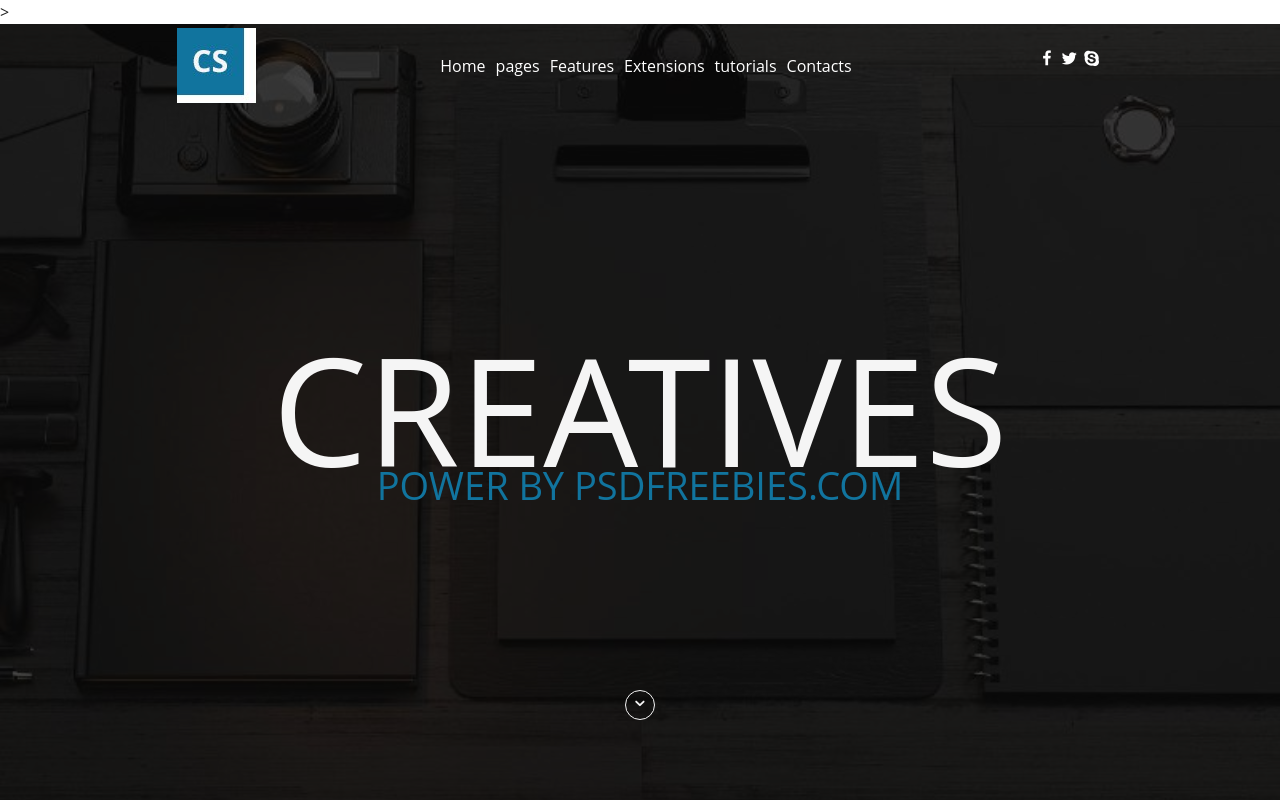
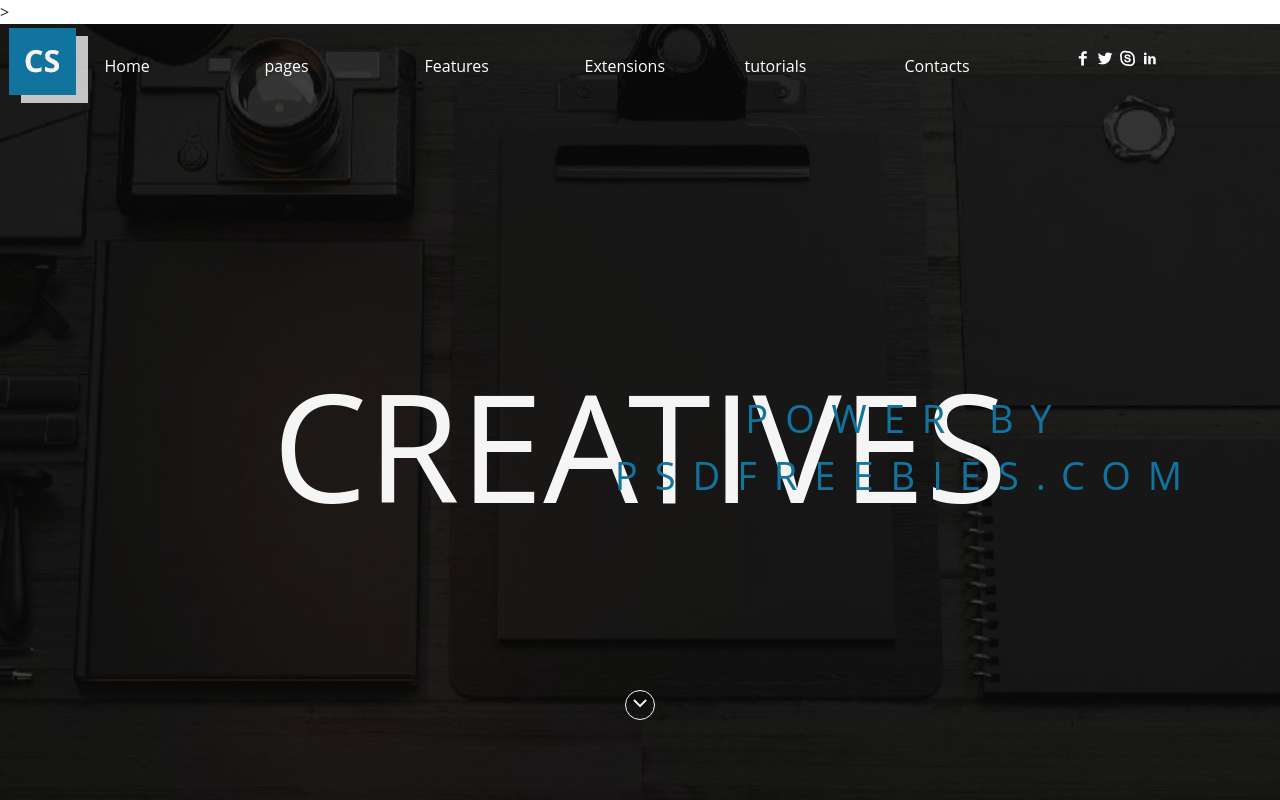
Before and after one commit to Zhanyshbek/creative, a plain HTML site: page index.html in a window 1280 px wide. Shown: the top 800 px of the page. Drawn offline with Linux system fonts and the light colour scheme.

Commit message:
update markup

```diff
--- a/css/fontello.css
+++ b/css/fontello.css
@@ -1,11 +1,11 @@
 @font-face {
   font-family: 'fontello';
-  src: url('../font/fontello.eot?26893075');
-  src: url('../font/fontello.eot?26893075#iefix') format('embedded-opentype'),
-       url('../font/fontello.woff2?26893075') format('woff2'),
-       url('../font/fontello.woff?26893075') format('woff'),
-       url('../font/fontello.ttf?26893075') format('truetype'),
-       url('../font/fontello.svg?26893075#fontello') format('svg');
+  src: url('../font/fontello.eot?58821694');
+  src: url('../font/fontello.eot?58821694#iefix') format('embedded-opentype'),
+       url('../font/fontello.woff2?58821694') format('woff2'),
+       url('../font/fontello.woff?58821694') format('woff'),
+       url('../font/fontello.ttf?58821694') format('truetype'),
+       url('../font/fontello.svg?58821694#fontello') format('svg');
   font-weight: normal;
   font-style: normal;
 }
@@ -15,7 +15,7 @@
 @media screen and (-webkit-min-device-pixel-ratio:0) {
   @font-face {
     font-family: 'fontello';
-    src: url('../font/fontello.svg?26893075#fontello') format('svg');
+    src: url('../font/fontello.svg?58821694#fontello') format('svg');
   }
 }
 */
@@ -55,8 +55,8 @@
   /* text-shadow: 1px 1px 1px rgba(127, 127, 127, 0.3); */
 }
 
-.icon-twitter:before { content: '\e800'; } /* '' */
-.icon-down-open:before { content: '\e801'; } /* '' */
-.icon-facebook:before { content: '\f09a'; } /* '' */
-.icon-linkedin-squared:before { content: '\f30c'; } /* '' */
-.icon-skype:before { content: '\f339'; } /* '' */
+.icon-skype-outline:before { content: '\e800'; } /* '' */
+.icon-linkedin:before { content: '\e801'; } /* '' */
+.icon-down-open:before { content: '\f004'; } /* '' */
+.icon-twitter:before { content: '\f309'; } /* '' */
+.icon-facebook:before { content: '\f30c'; } /* '' */
--- a/css/style.css
+++ b/css/style.css
@@ -30,10 +30,30 @@ li{
     display: flex;
     color: white;
 }
+.list-item{
+    display: flex;
+    justify-content: space-between;
+    color: white;
+    width: 150px;
+}
+.social{
+    display: flex;
+    color: white;
+    width: 200px;
+}
 nav{
     display: flex;
     justify-content: space-around;
     align-items: center;
+}
+.header-content h1{
+    position: relative;
+}
+.header-content p{
+    position: absolute;
+    bottom: 280px;
+    letter-spacing: 17px;
+    left: 534px;
 }
 .logo{
     position: relative;
@@ -96,16 +116,17 @@ nav{
 header img{
     width: 100%;
 }
+
 .team-item img{
     width: 40px;
     height: 40px;
     border-radius: 50%;
 }
 section#team{
-    background: #000000;
     color: #ffffff;
-    padding: 80px 0;
+    padding: 150px 0;
     text-align: center;
+    background: #11749e;
 
 }
 
@@ -125,14 +146,18 @@ section#team{
     border-radius: 50%;
 }
 #blog-b{
-    display: flex;
+    display: block;
     text-align: center;
+    height: 1022px;
+}
+.blog-title{
+    padding: 180px;
 }
 #blog-b .row{
     display: flex;
     justify-content: space-around;
 }
-.blog-title{
+.blog-title p{
     font-size: 38px;
     text-transform: uppercase;
 }
@@ -140,7 +165,7 @@ section#team{
     font-size: 30px;
     text-transform: capitalize;
 }
-#colum .row{
+#colum {
     display: flex;
 }
 #colum strong{
@@ -154,19 +179,21 @@ section#team{
 .colum-item img{
     width: 100%;
 }
+
 .doc{
-    height: 339px;
+    height: 596px;
     background: #1d1d1d;
     margin: 0;
-    padding: 61px 22px 0 95px;
+    padding: 182px 0 0 128px;
     color: #ffff;
+
 }
 .doc-2{
     background: #f3f3f3;
     color: #212121;
-    height: 339px;
+    height: 500px;
     margin: 0;
-    padding: 61px 22px 0 95px;
+    padding: 178px 0 0 125px;
 }
 #blu{
     background: #11749e;
--- a/index.html
+++ b/index.html
@@ -12,10 +12,9 @@
 </head>
 <body>
 <section id="header">
-    <div class="container">
         <nav>
             <div class="logo">
-                <img src="./img/css.jpg" alt="">
+                <img src="./img/logo.png" alt="">
             </div>
             <ul class="list-items">
                 <li class="list-item"><a href="">Home</a></li>
@@ -25,15 +24,15 @@
                 <li class="list-item"><a href="">tutorials</a></li>
                 <li class="list-item"><a href="">Contacts</a></li>
             </ul>
-            <ul>
+            <ul class="social">
                 <li class="icon-facebook"></li>
                 <li class="icon-twitter"></li>
-                <li class="icon-skype"></li>
-                <li class="icon-"></li>
+                <li class="icon-skype-outline"></li>
+                <li class="icon-linkedin"></li>
             </ul>
         </nav>
         <span></span>
-    </div>
+
 </section>>
 <section id="home">
     <div class="header-content">
@@ -85,8 +84,7 @@
 </section>
 <section id="colum">
     <div class="colum-item">
-    <div class="container">
-        <div class="row">
+        <div class="row no-gutters">
             <div class="col-lg-6">
                 <div class="doc">
                 <p>data type</p>
@@ -109,12 +107,12 @@
             </div>
         </div>
     </div>
-    </div>
 </section>
 <section id="blog-b">
-    <div class="container">
-        <div class="blog-title">lets blog</div>
-        <i>we love clean desing and advanced digital salutions.</i>
+        <div class="blog-title">
+            <p>lets blog</p>
+                <i>we love clean desing and advanced digital salutions.</i>
+        </div>
         <div class="row">
             <div class="col-lg-3">
                 <div class="blog-item">
@@ -150,7 +148,6 @@
                 </div>
             </div>
         </div>
-    </div>
 </section>
 <section id="blu">
     <div class="container">
@@ -234,10 +231,10 @@
 <footer>
     <div class="container">
         <div class="row">
-            <div class="allrirht">
+            <div class="col-lg-6">
                 <p>©2016 PSDfreebies.com - All Right Reserved</p>
             </div>
-            <div class="designby">
+            <div class="col-lg-6">
                 <img src="./img/footer.png" alt="">
             </div>
         </div>
```
Also changed, not shown: font/fontello.ttf, font/fontello.woff, font/fontello.woff2, img/logo.png (added), 2 other files.
